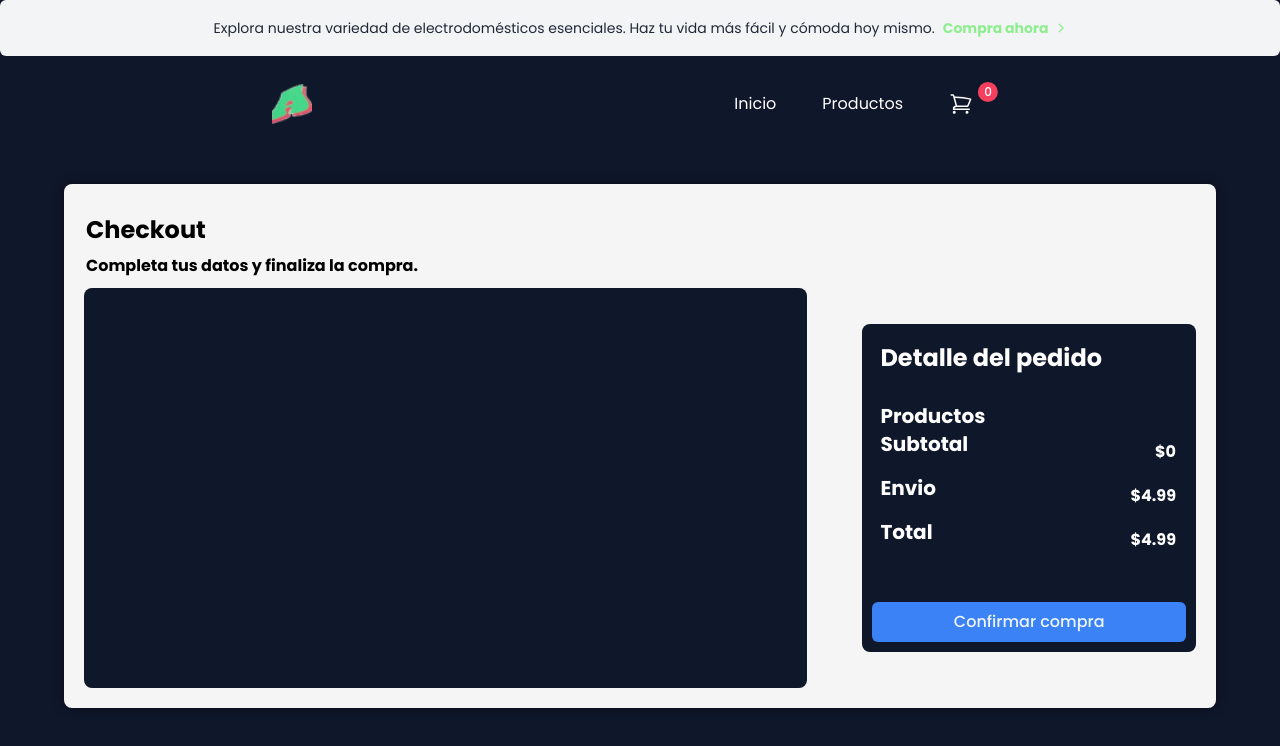
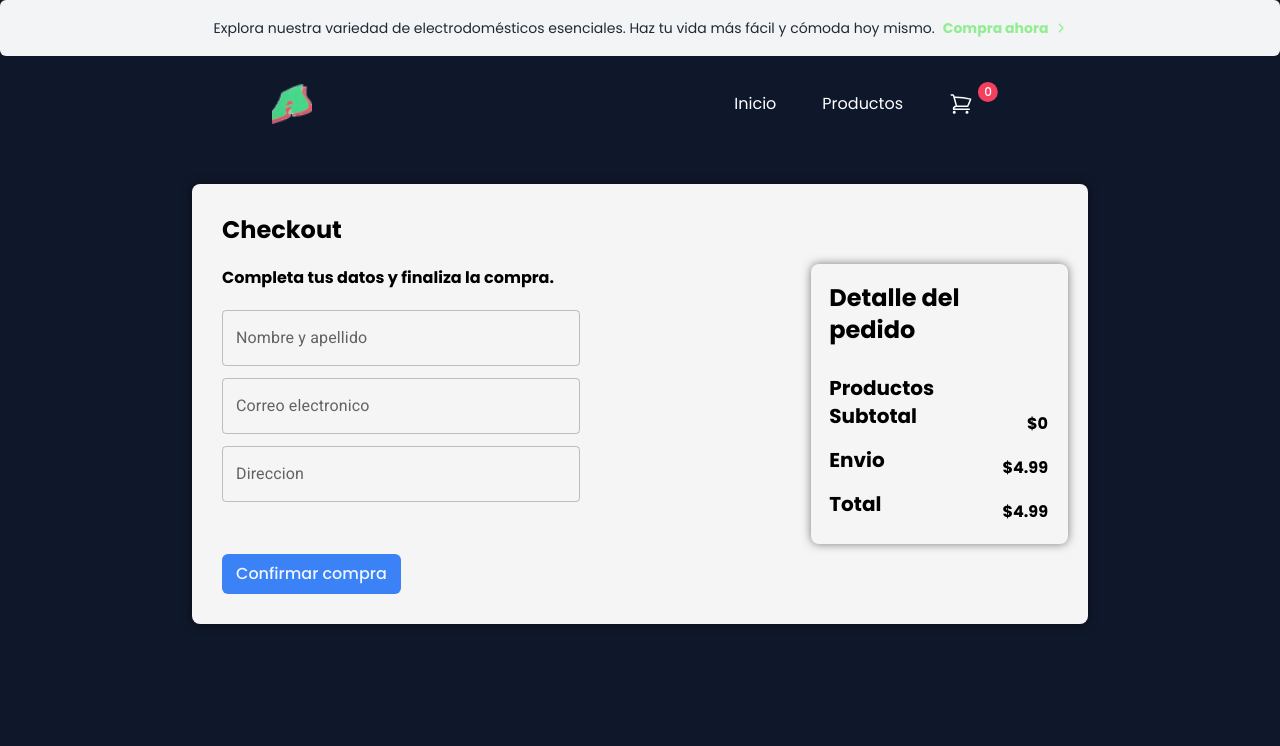
Before and after one commit to agusflores/e-commerce, a React (Vite) app: page /detail-purchase in a window 1280 px wide. Shown: the top 746 px of the page. Built offline with nearby package versions, Linux system fonts and the light colour scheme.

Commit message:
cambios en detail purchase

```diff
--- /dev/null
+++ b/src/components/molecules/FormDetailPurchase.jsx
@@ -0,0 +1,47 @@
+import { TextField } from '@mui/material'
+import { useContext } from 'react'
+import { CartContext } from '../../context/CartProvider'
+
+export const FormDetailPurchase = () => {
+  const cartContext = useContext(CartContext)
+
+  const handleFinishPurchase = () => {
+    cartContext.setCart([])
+    cartContext.setQuantity(0)
+    cartContext.setTotal(0)
+  }
+  return (
+    <>
+      <h1 className="font-bold text-black-500 text-2xl">Checkout</h1>
+      <p className="font-bold">Completa tus datos y finaliza la compra.</p>
+      <form className="flex flex-col gap-3">
+        {' '}
+        <TextField
+          className="w-2/3"
+          id="outlined-basic"
+          label="Nombre y apellido"
+          variant="outlined"
+        />
+        <TextField
+          className="w-2/3"
+          id="outlined-basic"
+          label="Correo electronico"
+          variant="outlined"
+        />
+        <TextField
+          className="w-2/3"
+          id="outlined-basic"
+          label="Direccion"
+          variant="outlined"
+        />
+        <button
+          onClick={handleFinishPurchase}
+          type="submit"
+          className="w-2/6 mt-10 rounded-md bg-blue-500 py-2 px-2 font-medium text-blue-50 hover:bg-blue-600"
+        >
+          Confirmar compra
+        </button>
+      </form>
+    </>
+  )
+}
--- a/src/components/organisms/DetailPurchase.jsx
+++ b/src/components/organisms/DetailPurchase.jsx
@@ -1,66 +1,54 @@
 import { useContext } from 'react'
 import { CartContext } from '../../context/CartProvider'
+import { FormDetailPurchase } from '../molecules/FormDetailPurchase'
 
 export const DetailPurchase = () => {
   const cartContext = useContext(CartContext)
-
-  const handleFinishPurchase = () => {
-    cartContext.setCart([])
-    cartContext.setQuantity(0)
-    cartContext.setTotal(0)
-  }
   return (
     <>
       <div className="flex justify-center items-center">
         <div className="detail-purchase-container">
-          <h1 className="font-bold text-black-500 mt-5 text-2xl ml-3">
-            Checkout
-          </h1>
-          <p className="font-bold mt-2 ml-3">
-            Completa tus datos y finaliza la compra.
-          </p>
           <div className="data-container">
-            <div className="form-container"></div>
+            <div className="form-container">
+              <FormDetailPurchase />
+            </div>
             <div className="detail-container">
-              <h1 className="font-bold text-black-500 text-2xl m-2 text-white">
+              <h1 className="font-bold text-black-500 text-2xl m-2 text-black-500">
                 Detalle del pedido
               </h1>
               <div>
-                <p className="font-bold text-black-500 text-xl mt-5 ml-2 text-white">
+                <p className="font-bold text-black-500 text-xl mt-5 ml-2 text-black-500">
                   Productos
                 </p>
               </div>
               {cartContext.cart.map((product) => (
                 <div className="detail-product" key={product.id}>
-                  <p className="text-white">
+                  <p className="text-black-500">
                     {product.quantity} x {product.name} - ${product.price} c/u
                   </p>
                 </div>
               ))}
               <div className="flex justify-between">
-                <p className="font-bold text-xl ml-2 text-white">Subtotal</p>
-                <p className="detail-final-price font-bold text-white">
+                <p className="font-bold text-xl ml-2 text-black-500">
+                  Subtotal
+                </p>
+                <p className="detail-final-price font-bold text-black-500">
                   ${cartContext.total}
                 </p>
               </div>
               <div className="flex justify-between">
-                <p className="font-bold text-white text-xl ml-2">Envio</p>
-                <p className="detail-final-price font-bold text-white">$4.99</p>
+                <p className="font-bold text-black-500 text-xl ml-2">Envio</p>
+                <p className="detail-final-price font-bold text-black-500">
+                  $4.99
+                </p>
               </div>
               <div className="flex justify-between">
-                <p className="font-bold text-white text-xl ml-2">Total</p>
-                <p className="detail-final-price font-bold text-white">
+                <p className="font-bold text-black-500 text-xl ml-2">Total</p>
+                <p className="detail-final-price font-bold text-black-500">
                   ${cartContext.total + 4.99}
                 </p>
               </div>
               <div className="h-full"></div>
-              <button
-                onClick={handleFinishPurchase}
-                type="submit"
-                className="mt-10 rounded-md bg-blue-500 py-2 px-2 font-medium text-blue-50 hover:bg-blue-600"
-              >
-                Confirmar compra
-              </button>
             </div>
           </div>
         </div>
--- a/src/index.css
+++ b/src/index.css
@@ -55,7 +55,7 @@ html {
   margin: 2rem;
   padding: 10px;
   height: auto;
-  width: 90%;
+  width: 70%;
   background-color: whitesmoke;
   border-radius: 8px;
   box-shadow: 0 0 10px rgba(0, 0, 0, 0.5);
@@ -66,7 +66,7 @@ html {
   justify-content: space-between;
   align-items: center;
   padding: 10px;
-  height: 80%;
+  height: 100%;
   width: 100%;
 }
 
@@ -75,7 +75,10 @@ html {
   width: 65%;
   height: 400px;
   border-radius: 8px;
-  background-color: rgb(15 23 42);
+  background-color: whitesmoke;
+  display: flex;
+  flex-direction: column;
+  justify-content: space-between;
 }
 
 .detail-container {
@@ -83,9 +86,10 @@ html {
   height: 100%;
   width: 30%;
   border-radius: 8px;
-  background-color: rgb(15 23 42);
+  background-color: whitesmoke;
   display: flex;
   flex-direction: column;
+  box-shadow: 0 0 10px rgba(0, 0, 0, 0.5);
 }
 
 .detail-product {
```
